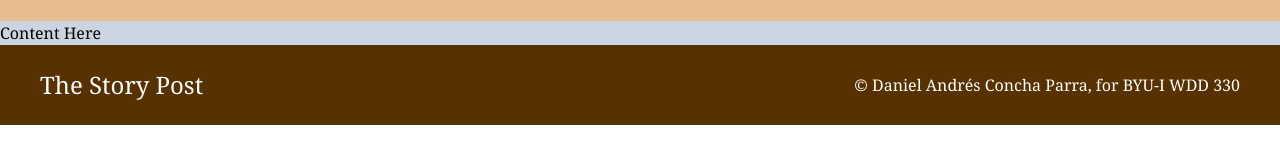
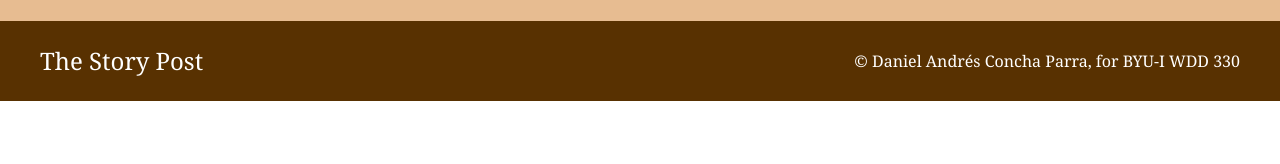
Before and after one commit to DanielAndresCP/the-story-post, a website built with Vite: page src/index.html in a window 1280 px wide. Shown: the part 120-284 px from the top of the page. Built offline with nearby package versions, Linux system fonts and the light colour scheme.

Commit message:
Footer Design v1.1 Formatting changes

```diff
--- a/src/index.html
+++ b/src/index.html
@@ -20,10 +20,8 @@
         Random Story</a>
     </nav>
   </header>
-  <main>
-    <h1 class="bg-slate-300">Content Here</h1>
-  </main>
-  <footer class="container py-6 px-10 flex flex-col sm:flex-row gap-6 justify-between items-start sm:items-center bg-brown-900 text-white">
+  <footer
+    class="container py-6 px-10 flex flex-col sm:flex-row gap-6 justify-between items-start sm:items-center bg-brown-900 text-white">
     <p class="text-2xl focus-visible:bg-black after:bg-white">The Story Post</p>
     <p>&copy; Daniel Andrés Concha Parra, for BYU-I WDD 330</p>
   </footer>
```
